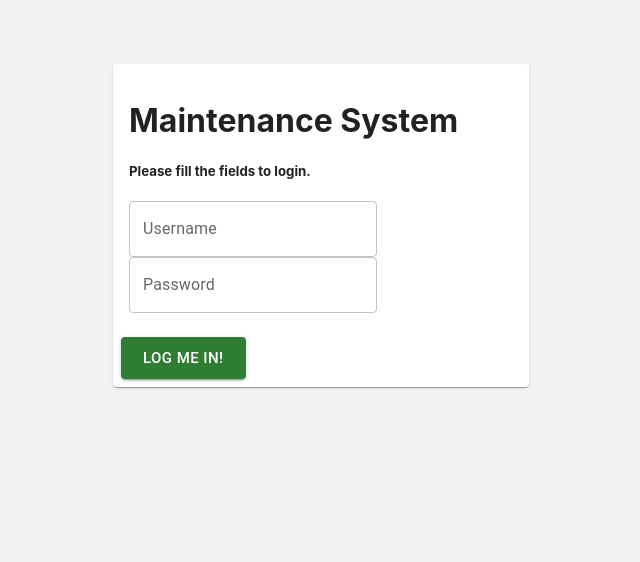
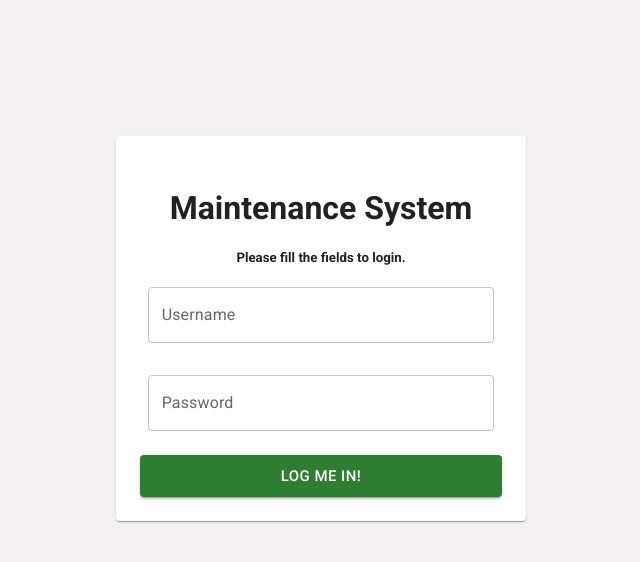
Before and after one commit to alerr415/MaintenanceSystem, a React (Create React App) app in the folder client/client-app/: page / in a window 1280 px wide. Shown: the top 562 px of the page, without its empty margins (319-959 px from the left). Built offline with nearby package versions, Linux system fonts and the light colour scheme.

Commit message:
Login screen and function fully introduced

```diff
--- a/client/client-app/public/index.html
+++ b/client/client-app/public/index.html
@@ -4,6 +4,7 @@
     <meta charset="utf-8" />
     <link rel="icon" href="%PUBLIC_URL%/favicon.ico" />
     <meta name="viewport" content="width=device-width, initial-scale=1" />
+    <link rel="stylesheet" href="https://fonts.googleapis.com/css?family=Roboto:300,400,500,700&display=swap"/>
     <meta name="theme-color" content="#000000" />
     <meta
       name="description"
--- a/client/client-app/src/Login.js
+++ b/client/client-app/src/Login.js
@@ -8,7 +8,12 @@ import TextField from '@mui/material/TextField';
 import {serveraddress} from './Server.js';
 
 function submit() {
-  const data = { username: 'example' };
+  const data = {
+  "username": document.getElementById("username").value,
+  "password": document.getElementById("password").value
+};
+
+  console.log(data);
 
   fetch(serveraddress + '/login', {
     method: 'POST', // or 'PUT'
@@ -31,21 +36,30 @@ function Login() {
   return (
     <>
     <Grid container spacing={2}>
-      <Grid item xs={2} md={4}></Grid>
-      <Grid item xs={8} md={4}>
-        <Card sx={{ mt : 8 , mx : "auto"}}>
+      <Grid item xs={0} sm={2} lg={4}></Grid>
+      <Grid item xs={12} sm={8} lg={4}>
+        <Card sx={{ mt : 16 , mx : "auto", p : 2, textAlign: 'center'}}>
+
+
           <CardContent>
-            <h1>Maintenance System</h1>
-            <h5>Please fill the fields to login.</h5>
-            <TextField id="username" label="Username" variant="outlined" /><br />
-            <TextField id="password" label="Password" type="password"/>
+
+
+            <h1 variant="h1">Maintenance System</h1>
+            <h5 variant="h5">Please fill the fields to login.</h5>
+            <TextField id="username" label="Username" variant="outlined" fullWidth/><br />
+            <TextField id="password" label="Password" type="password"  sx={{ mt : 4 }} fullWidth/>
+
+
           </CardContent>
+
           <CardActions>
-            <Button size="large" variant="contained" color="success" onClick={submit}>Log me in!</Button>
+            <Button size="large" variant="contained" color="success" fullWidth onClick={submit}>Log me in!</Button>
           </CardActions>
+
+
         </Card>
       </Grid>
-      <Grid item xs={2} md={4}></Grid>
+      <Grid item xs={0} sm={2} lg={4}></Grid>
     </Grid>
     </>
   );
--- a/client/client-app/src/Server.js
+++ b/client/client-app/src/Server.js
@@ -1 +1 @@
-export const serveraddress = 'localhost:8080';
+export const serveraddress = 'http://127.0.0.1:8080';
--- a/client/client-app/src/index.css
+++ b/client/client-app/src/index.css
@@ -1,14 +1,4 @@
 body {
-  margin: 0;
-  font-family: -apple-system, BlinkMacSystemFont, 'Segoe UI', 'Roboto', 'Oxygen',
-    'Ubuntu', 'Cantarell', 'Fira Sans', 'Droid Sans', 'Helvetica Neue',
-    sans-serif;
-  -webkit-font-smoothing: antialiased;
-  -moz-osx-font-smoothing: grayscale;
   background-color: #f3f1f1;
+  font-family: Roboto, sans-serif;
 }
-
-code {
-  font-family: source-code-pro, Menlo, Monaco, Consolas, 'Courier New',
-    monospace;
-}
```
